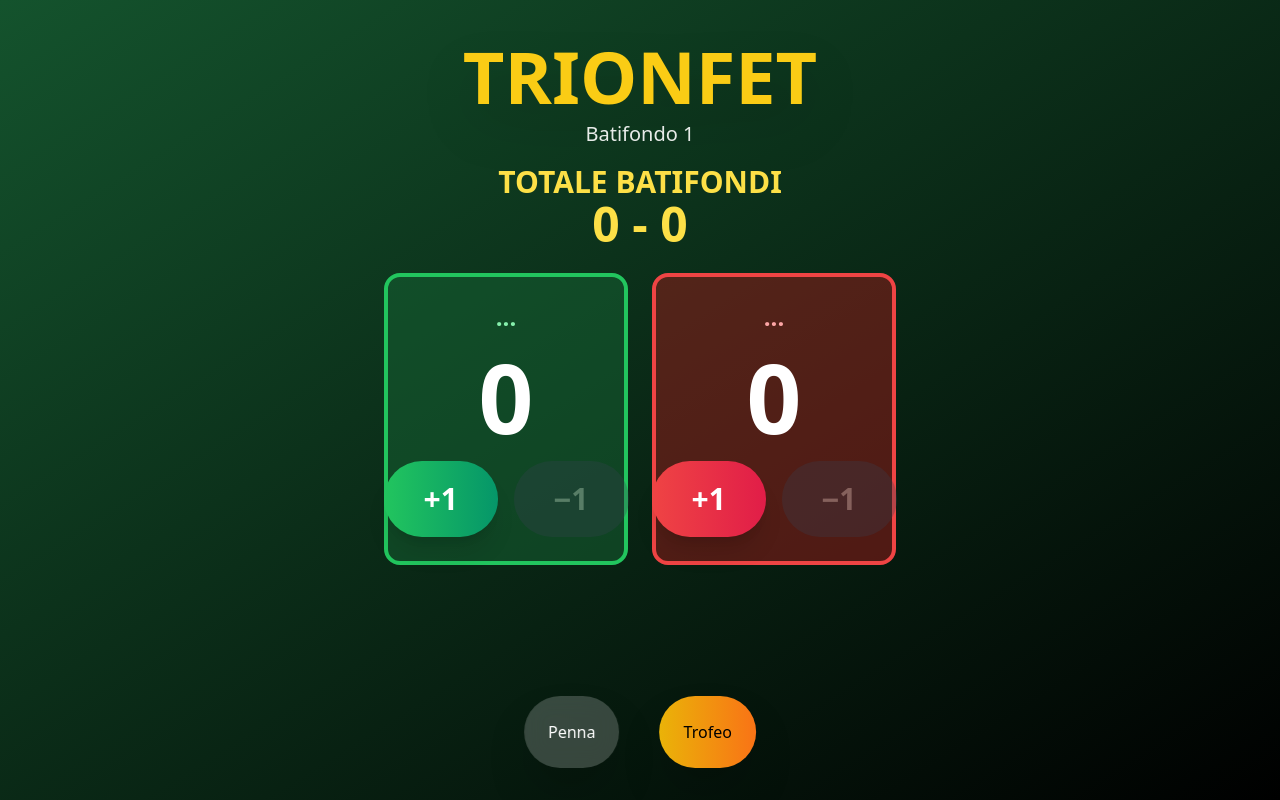
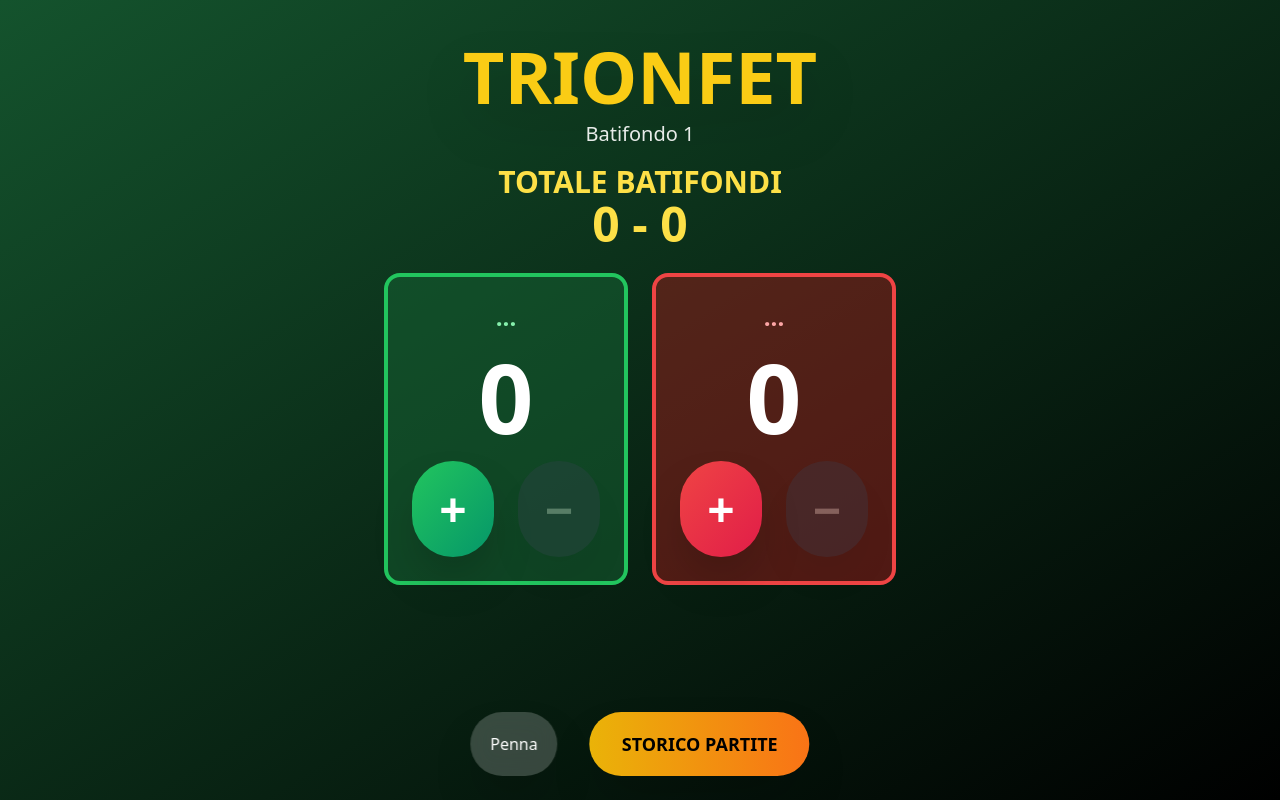
Before and after one commit to Ermanno1952/trionfet-live, a Next.js app: page /serata/1 in a window 1280 px wide. Built offline with nearby package versions, Linux system fonts and the light colour scheme; no server answers; the database is empty.

Commit message:
Update page.tsx

```diff
--- a/src/app/serata/[id]/page.tsx
+++ b/src/app/serata/[id]/page.tsx
@@ -142,14 +142,20 @@ export default function SerataPage({ params }: { params: Promise<{ id: string }>
           <div className="bg-green-800/50 rounded-2xl p-6 border-4 border-green-500 text-center">
             <h2 className="text-2xl font-bold text-green-300 truncate">{capoA || '...'}</h2>
             <p className="text-8xl font-bold my-4">{vinteA}</p>
-            <div className="flex justify-center gap-4">
-              <button onClick={() => addPunto('a')} disabled={!!batifondo?.vincitore}
-                className={`px-10 py-5 rounded-full text-3xl font-bold ${batifondo?.vincitore ? 'bg-gray-600' : 'bg-gradient-to-r from-green-500 to-emerald-600 shadow-xl hover:scale-110'}`}>
-                +1
+            <div className="flex justify-center gap-6 mt-4">
+              <button
+                onClick={() => addPunto('a')}
+                disabled={!!batifondo?.vincitore}
+                className={`w-24 h-24 rounded-full text-5xl font-bold shadow-2xl transition-all ${batifondo?.vincitore ? 'bg-gray-600' : 'bg-gradient-to-br from-green-500 to-emerald-600 hover:scale-110 active:scale-95'}`}
+              >
+                +
               </button>
-              <button onClick={() => removePunto('a')} disabled={vinteA === 0 || !!batifondo?.vincitore}
-                className="px-10 py-5 rounded-full text-3xl font-bold bg-gray-700 hover:bg-gray-600 disabled:opacity-30">
-                −1
+              <button
+                onClick={() => removePunto('a')}
+                disabled={vinteA === 0 || !!batifondo?.vincitore}
+                className="w-24 h-24 rounded-full text-5xl font-bold bg-gray-700 hover:bg-gray-600 disabled:opacity-30 shadow-2xl active:scale-95"
+              >
+                −
               </button>
             </div>
           </div>
@@ -157,14 +163,20 @@ export default function SerataPage({ params }: { params: Promise<{ id: string }>
           <div className="bg-red-800/50 rounded-2xl p-6 border-4 border-red-500 text-center">
             <h2 className="text-2xl font-bold text-red-300 truncate">{capoB || '...'}</h2>
             <p className="text-8xl font-bold my-4">{vinteB}</p>
-            <div className="flex justify-center gap-4">
-              <button onClick={() => addPunto('b')} disabled={!!batifondo?.vincitore}
-                className={`px-10 py-5 rounded-full text-3xl font-bold ${batifondo?.vincitore ? 'bg-gray-600' : 'bg-gradient-to-r from-red-500 to-rose-600 shadow-xl hover:scale-110'}`}>
-                +1
+            <div className="flex justify-center gap-6 mt-4">
+              <button
+                onClick={() => addPunto('b')}
+                disabled={!!batifondo?.vincitore}
+                className={`w-24 h-24 rounded-full text-5xl font-bold shadow-2xl transition-all ${batifondo?.vincitore ? 'bg-gray-600' : 'bg-gradient-to-br from-red-500 to-rose-600 hover:scale-110 active:scale-95'}`}
+              >
+                +
               </button>
-              <button onClick={() => removePunto('b')} disabled={vinteB === 0 || !!batifondo?.vincitore}
-                className="px-10 py-5 rounded-full text-3xl font-bold bg-gray-700 hover:bg-gray-600 disabled:opacity-30">
-                −1
+              <button
+                onClick={() => removePunto('b')}
+                disabled={vinteB === 0 || !!batifondo?.vincitore}
+                className="w-24 h-24 rounded-full text-5xl font-bold bg-gray-700 hover:bg-gray-600 disabled:opacity-30 shadow-2xl active:scale-95"
+              >
+                −
               </button>
             </div>
           </div>
@@ -208,22 +220,24 @@ export default function SerataPage({ params }: { params: Promise<{ id: string }>
         )}
       </div>
 
-      {/* PULSANTI FISSI IN BASSO */}
-      <div className="fixed bottom-8 left-1/2 -translate-x-1/2 flex gap-10 z-50">
+     {/* PULSANTI FISSI IN BASSO – ICONA PENNA + TESTO STORICO */}
+      <div className="fixed bottom-6 left-1/2 -translate-x-1/2 flex gap-8 z-50">
+        {/* ICONA PENNA – MODIFICA */}
         <button
           onClick={() => window.location.href = `/modifica/${id}`}
-          className="bg-white/20 hover:bg-white/30 backdrop-blur-md p-6 rounded-full shadow-2xl transition-all hover:scale-110"
+          className="bg-white/20 hover:bg-white/30 backdrop-blur-md p-5 rounded-full shadow-2xl transition-all hover:scale-110"
           title="Modifica nomi"
         >
           Penna
         </button>
 
+        {/* STORICO PARTITE */}
         <button
           onClick={() => window.location.href = '/classifica'}
-          className="bg-gradient-to-r from-yellow-500 to-orange-500 hover:from-yellow-400 hover:to-orange-400 text-black p-6 rounded-full shadow-2xl transition-all hover:scale-110 flex items-center justify-center"
-          title="Classifica storica"
+          className="bg-gradient-to-r from-yellow-500 to-orange-500 hover:from-yellow-400 hover:to-orange-400 text-black px-8 py-4 rounded-full font-bold text-lg shadow-2xl transition-all hover:scale-105"
+          title="Storico partite"
         >
-          Trofeo
+          STORICO PARTITE
         </button>
       </div>
     </div>
```
